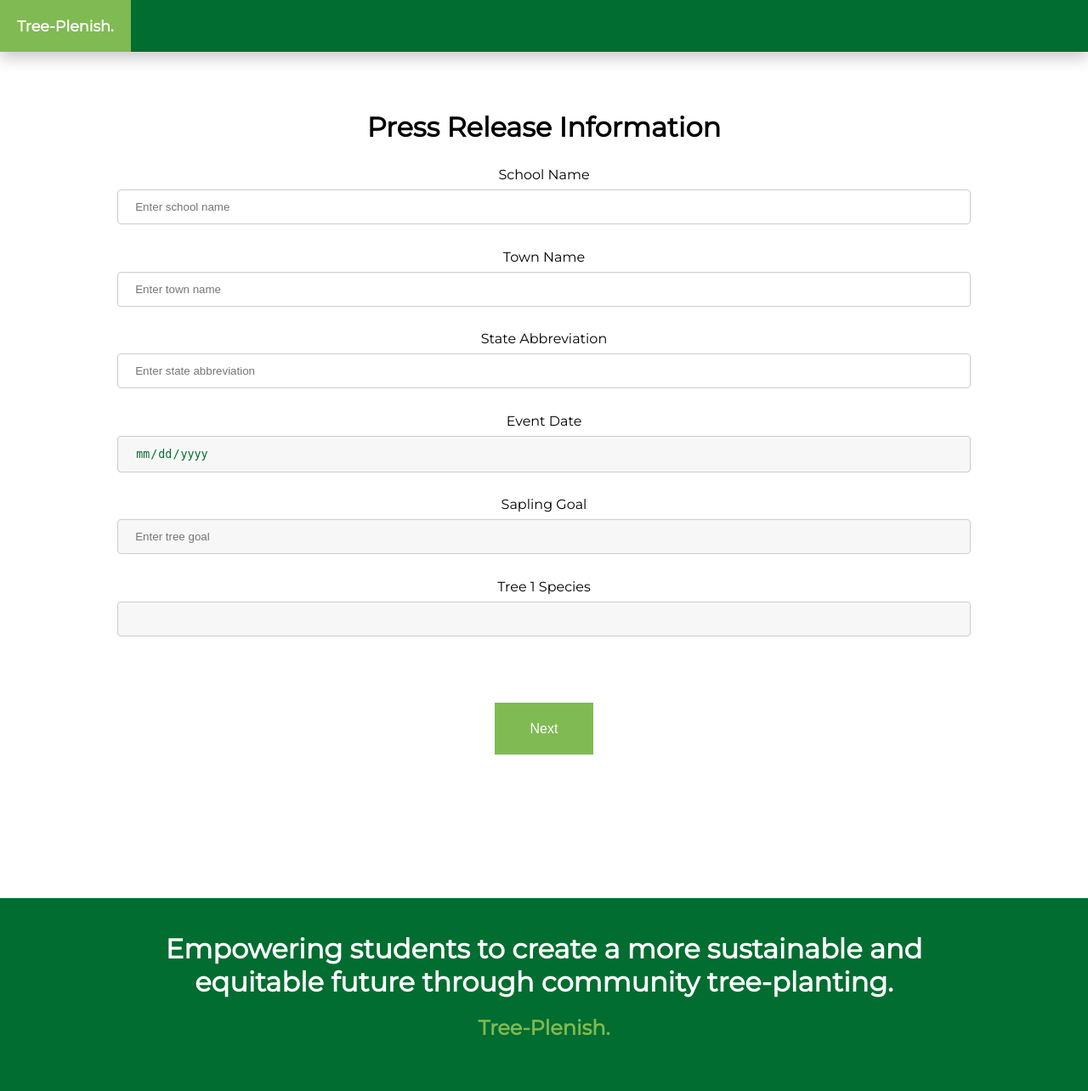
After one commit to tree-plenish/event-pages-preview, a Flask app: template templates/press-release/form.html in a window 1280 px wide. The commit adds this page. Shown: the whole page at 85% size. Run offline with Flask 2, Linux system fonts and the light colour scheme; the template is opened without the code that fills it, so the values that code supplies are empty.

Commit message:
Restructure routing for separate functions

```diff
--- a/application.py
+++ b/application.py
@@ -37,10 +37,9 @@ def form():
     if request.method == "POST" and request.form:
         if not request.form['password'].isdigit():
             return render_template('login.html', error=True)
-        result = login(int(request.form['schoolid']), int(request.form['password']))
+        result = login(int(request.form['schoolid']), int(request.form['password']), request.form['function'])
         if result == "ready":
-            # print(session.get('data'))
-            return render_template('form.html', data=session.get('data'))
+            return render_template(f'{session.get("function")}/form.html', data=session.get('data'))
         elif result == "action":
            return render_template('login_error_action.html')
         elif result == "wait":
@@ -48,7 +47,7 @@ def form():
         else:
             return render_template('login.html', error=True)
     elif request.method == "POST":
-        return render_template('form.html', data=session.get('data'))
+        return render_template(f'{session.get("function")}/form.html', data=session.get('data'))
     return redirect('/')
 
 # preview page
@@ -57,7 +56,7 @@ def preview():
     if request.method == "POST":
         session['data'] = process_data(request.form, request.files)
         # print(session.get('data'))
-        return render_template("school_event.html", event=session.get('data'), school=session.get('data')['name'])
+        return render_template("event-page/school_event.html", event=session.get('data'), school=session.get('data')['name'])
     return redirect('/')
 
 # submitted page
@@ -65,13 +64,13 @@ def preview():
 def submit():
     if request.method == "POST":
         submit_to_database(session.get('data'))
-        return render_template("submit.html")
+        return render_template("event-page/submit.html")
     return redirect('/')
 
 
 # helper functions below:
 
-def login(schoolid, password):
+def login(schoolid, password, function):
     table = tpSQL.getTable('event').fillna(0).replace(['nan'], [''])
     treeInfo = tpSQL.getTable('tree_info')
     if schoolid not in table['id'].values:
@@ -84,37 +83,44 @@ def login(schoolid, password):
         elif scheduler_info['submitted_tree_info'] and not scheduler_info['valid_species']:
             return 'wait'
 
-        data = table.set_index('id').T.to_dict()[schoolid]
-        data['form_date'] = str(data['date']).split()[0]
-        data['display_video'] = data['video']
-        data['id'] = schoolid
-        host_table = tpSQL.getTable('host')
-        tree_table = tpSQL.getTable('tree')
-        data['hosts'] = host_table[host_table['event_id'] == schoolid].to_dict('records')
-        data['trees'] = []
-        for host in data['hosts']:
-            host['display'] = True
-            if host['photo'] == 'static/images/default_profile.png':
-                host['form_photo'] = ''
-            elif 'https://drive.google.com/uc?export=view&id=' in host['photo']:
-                host['form_photo'] = host['photo'].split('https://drive.google.com/uc?export=view&id=')[1]
-            if type(host['photo_x']) == pd._libs.missing.NAType:
-                host['photo_x'] = 0
-            if type(host['photo_y']) == pd._libs.missing.NAType:
-                host['photo_y'] = 0
-            if type(host['photo_zoom']) == pd._libs.missing.NAType:
-                host['photo_zoom'] = 100
-        # make primary host first host
-        for i, host in enumerate(data['hosts']):
-            if host['is_primary']:
-                data['hosts'].insert(0, data['hosts'].pop(i))
-                break
-        print(data['hosts'])
-        for index, row in tree_table.iterrows():
-            if row['event_id'] == schoolid:
-                tree_info = {'name' : row['species'], 'image_link' : treeInfo[treeInfo['species'] == row['species']]['image_link'].values[0]}
-                data['trees'].append(tree_info)
+        if function == 'event-page':
+            data = table.set_index('id').T.to_dict()[schoolid]
+            data['form_date'] = str(data['date']).split()[0]
+            data['display_video'] = data['video']
+            data['id'] = schoolid
+            host_table = tpSQL.getTable('host')
+            tree_table = tpSQL.getTable('tree')
+            data['hosts'] = host_table[host_table['event_id'] == schoolid].to_dict('records')
+            data['trees'] = []
+            for host in data['hosts']:
+                host['display'] = True
+                if host['photo'] == 'static/images/default_profile.png':
+                    host['form_photo'] = ''
+                elif 'https://drive.google.com/uc?export=view&id=' in host['photo']:
+                    host['form_photo'] = host['photo'].split('https://drive.google.com/uc?export=view&id=')[1]
+                if type(host['photo_x']) == pd._libs.missing.NAType:
+                    host['photo_x'] = 0
+                if type(host['photo_y']) == pd._libs.missing.NAType:
+                    host['photo_y'] = 0
+                if type(host['photo_zoom']) == pd._libs.missing.NAType:
+                    host['photo_zoom'] = 100
+            # make primary host first host
+            for i, host in enumerate(data['hosts']):
+                if host['is_primary']:
+                    data['hosts'].insert(0, data['hosts'].pop(i))
+                    break
+            print(data['hosts'])
+            for index, row in tree_table.iterrows():
+                if row['event_id'] == schoolid:
+                    tree_info = {'name' : row['species'], 'image_link' : treeInfo[treeInfo['species'] == row['species']]['image_link'].values[0]}
+                    data['trees'].append(tree_info)
+
+        else: # function == 'press-release'
+            data = {}
+
         session['data'] = data
+        session['function'] = function # event-page or press-release
+
         return 'ready'
     else:
         return None
--- /dev/null
+++ b/static/js/press-release/form.js
@@ -0,0 +1,36 @@
+var tree_fields = document.getElementById('tree-fields');
+
+document.getElementById("host1-crop-button").onclick = function() { openModal(1); };
+
+window.addEventListener('load', function() {
+    var tree_num = 1;
+    for (const tree of data.trees) {
+        if (!document.getElementById('tree' + tree_num + '-species')) {
+            add_tree_field();
+        }
+        document.getElementById('tree' + tree_num + '-species').value = tree.name;
+        tree_num++;
+    }
+})
+
+function add_tree_field() {
+    console.log("add tree");
+    var tree_num = tree_fields.getElementsByClassName('form-group').length + 1;
+    var field_group = document.createElement('div');
+    field_group.setAttribute('class', 'form-group');
+
+    var label = document.createElement('label');
+    label.innerHTML = 'Tree ' + tree_num + ' species';
+    var input = document.createElement('input')
+    input.setAttribute('type','text');
+    input.setAttribute('name','tree' + tree_num + '_species');
+    input.setAttribute('id','tree' + tree_num + '-species');
+    input.setAttribute('class','form-control');
+    input.setAttribute('required', '');
+    input.setAttribute('readonly', '');
+
+    field_group.appendChild(label);
+    field_group.appendChild(input);
+
+    tree_fields.appendChild(field_group);
+}
--- a/templates/form.html
+++ b/templates/event-page/form.html
@@ -39,7 +39,7 @@
           </div>
 
           <div class="form-group">
-            <label>Tree Goal</label>
+            <label>Sapling Goal</label>
             <input type="number" class="form-control" id="tree_goal" name="tree_goal" placeholder="Enter tree goal" value="{{ data.tree_goal }}" readonly>
           </div>
 
@@ -152,5 +152,5 @@
 <script type="text/javascript">
     var data = JSON.parse('{{data | tojson}}');
 </script>
-<script src="{{ url_for('static', filename='js/form.js') }}"></script>
+<script src="{{ url_for('static', filename='js/event-page/form.js') }}"></script>
 {% endblock %}
--- a/templates/submit.html
+++ b/templates/event-page/submit.html
@@ -8,7 +8,7 @@
   <h1>
     School Event Page Information Submitted.
     <br><br>
-    You will receive an email with a link to your published event page within 24 hours.
+    If this is your first submission, you will receive an email with a link to your published event page within 24 hours. If you are updating your event page, your published event page will be updated within 24 hours.
   </h1>
 </div>
 {% endblock %}
--- a/templates/login.html
+++ b/templates/login.html
@@ -26,7 +26,8 @@
                 <p class="error">Please enter a valid school ID and password combination.</p>
             {% endif %}
 
-          <button type="submit">Next</button>
+          <button type="submit" name="function" value="event-page">Submit or Edit Event Page</button>
+          <button type="submit" name="function" value="press-release">Get Press Release</button>
 
         </form>
 
--- /dev/null
+++ b/templates/press-release/form.html
@@ -0,0 +1,59 @@
+{% extends 'base.html' %}
+
+{% block head %}
+<link rel="stylesheet" href="{{ url_for('static', filename='css/form.css') }}">
+{% endblock %}
+{% block body %}
+<div class="form-body">
+    <div class="row">
+      <div class="col">
+
+        <h1>Press Release Information</h1>
+        <hr>
+
+        <form action="{{ url_for('preview') }}" method="POST" enctype="multipart/form-data">
+
+          <div class="form-group">
+            <label>School Name</label>
+            <input type="text" class="form-control" id="name" name="name" placeholder="Enter school name" value="{{ data.name }}" required>
+          </div>
+          <div class="form-group">
+            <label>Town Name</label>
+            <input type="text" class="form-control" id="town" name="town" placeholder="Enter town name" value="{{ data.town }}" required>
+          </div>
+          <div class="form-group">
+            <label>State Abbreviation</label>
+            <input type="text" class="form-control" id="state" name="state" placeholder="Enter state abbreviation" value="{{ data.state }}" required>
+          </div>
+          <div class="form-group">
+            <label>Event Date</label>
+            <input type="date" class="form-control" id="date" name="date" placeholder="Select event date" value="{{ data.form_date }}" readonly>
+          </div>
+
+          <div class="form-group">
+            <label>Sapling Goal</label>
+            <input type="number" class="form-control" id="tree_goal" name="tree_goal" placeholder="Enter tree goal" value="{{ data.tree_goal }}" readonly>
+          </div>
+
+          <div id="tree-fields">
+            <div class="form-group">
+              <label>Tree 1 Species</label>
+              <input id="tree1-species" type="text" class="form-control" name="tree1_species" placeholder="" required readonly>
+            </div>
+          </div>
+
+          <br>
+          <button type="submit">Next</button>
+
+        </form>
+
+      </div>
+    </div>
+</div>
+{% endblock %}
+{% block scripts %}
+<script type="text/javascript">
+    var data = JSON.parse('{{data | tojson}}');
+</script>
+<script src="{{ url_for('static', filename='js/press-release/form.js') }}"></script>
+{% endblock %}
```
Also changed, not shown: templates/test.html (deleted, +0 -21 lines), static/js/event-page/form.js (renamed from static/js/form.js), templates/event-page/school_event.html (renamed from templates/school_event.html).
